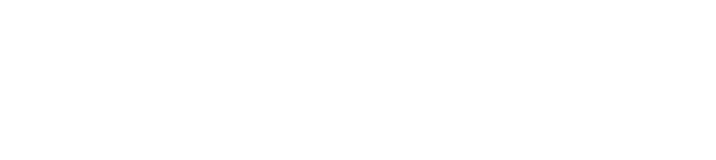
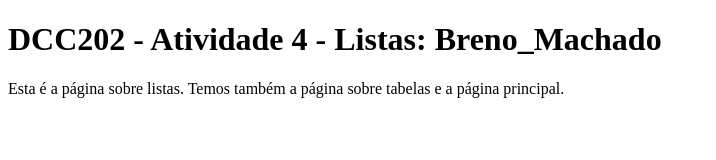
Before and after one commit to ufjf-dcc202/ufjf-dcc202-2023-3-a-atv4-Breno-Machado-exe, a website: page listas.html in a window 1280 px wide. Shown: the whole page, without its empty margins (0-716 px from the left). Drawn offline with Linux system fonts and the light colour scheme.

Commit message:
configura listas

```diff
--- a/listas.html
+++ b/listas.html
@@ -6,6 +6,11 @@
     <title>DCC202 - Atividade 4 - Listas: Breno_Machado</title>
 </head>
 <body>
+    <main>
+        <h1>DCC202 - Atividade 4 - Listas: Breno_Machado</h1>
+        <p> Esta é a página sobre listas. Temos também a página sobre tabelas e a página principal.</p>
+
+    </main>
 
 </body>
 </html>
```
